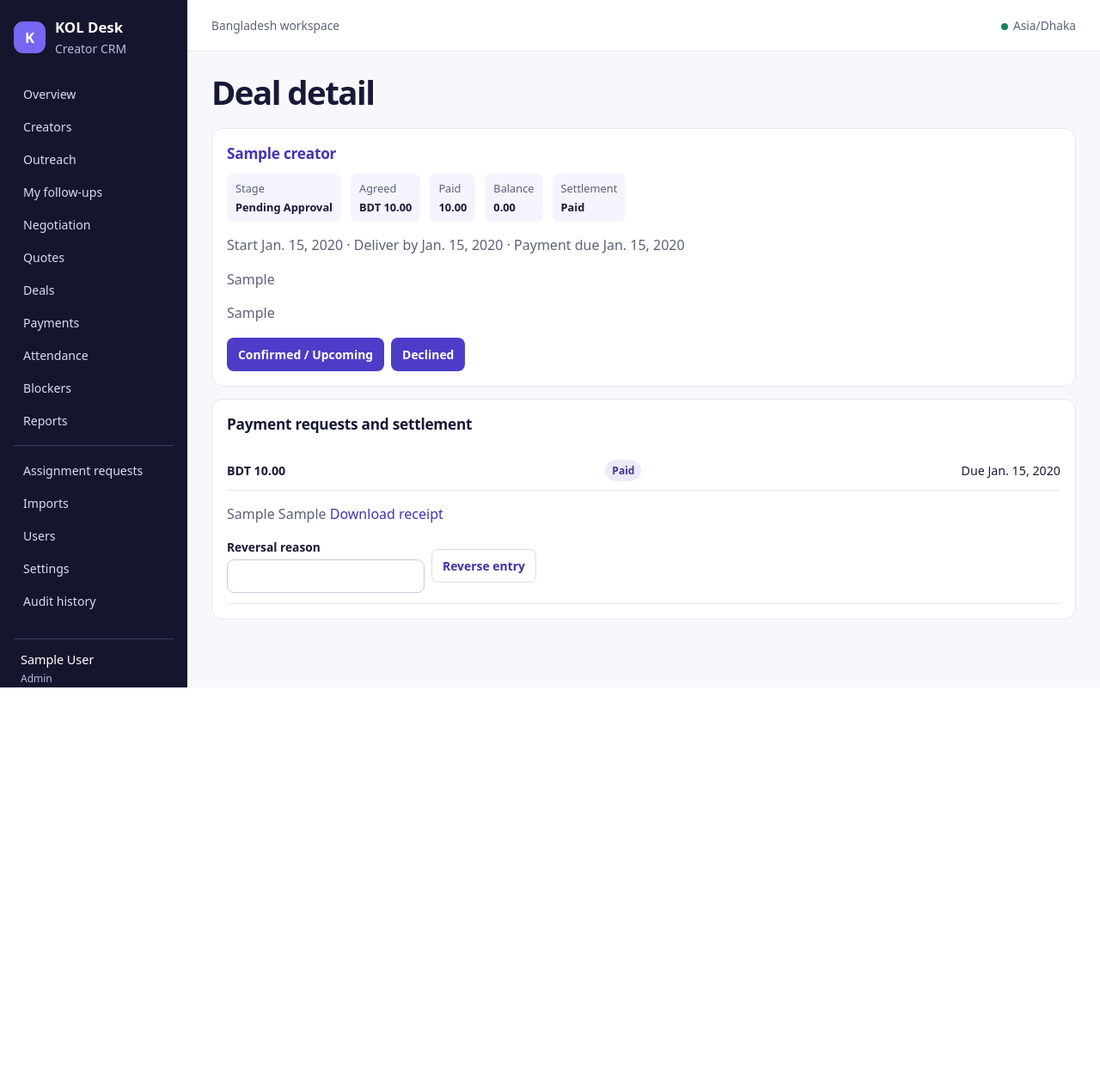
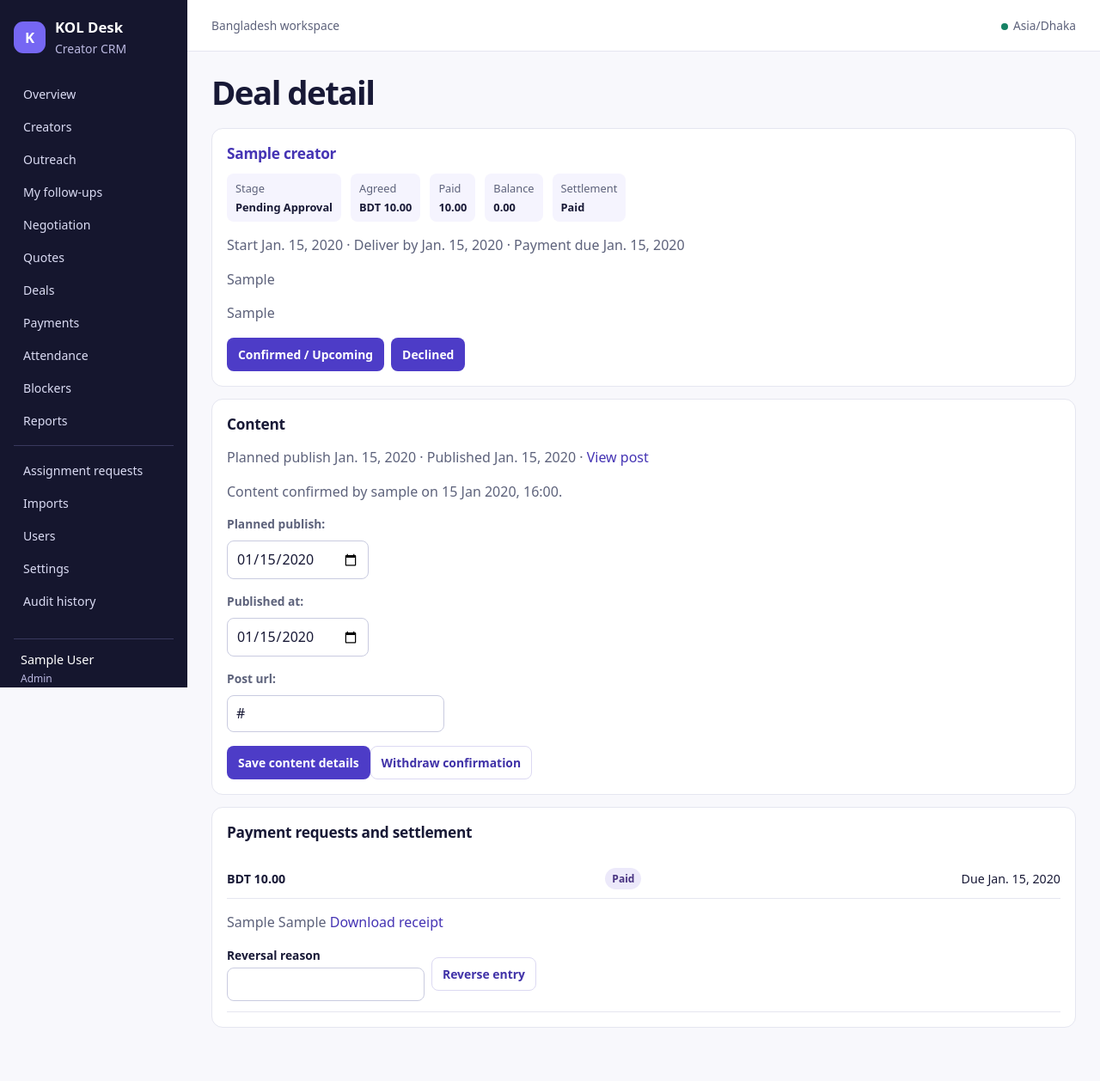
Before and after one commit to giyu-del/kol-desk-crm, a Django app: page /deals/1/ in a window 1280 px wide. Shown: the whole page at 86% size. Before the commit the page ends 800 px from the top, so only its background shows below. Run offline with Django 5.2, Linux system fonts and the light colour scheme; a user stored in the database is signed in; tables that the repository leaves empty hold one stand-in row (values such as "Sample post"); parts of the project's set-up code (start-up, migrations or seed data) failed here and were passed over.

Commit message:
Track deal content and block payment approval until it is confirmed

```diff
--- a/crm/forms.py
+++ b/crm/forms.py
@@ -52,6 +52,12 @@ class DealForm(forms.ModelForm):
         fields = ["start", "deadline", "due", "terms"]
         widgets = {key: forms.DateInput(attrs={"type": "date"}) for key in ["start", "deadline", "due"]}
 
+class ContentForm(forms.ModelForm):
+    class Meta:
+        model = Deal
+        fields = ["planned_publish", "published_at", "post_url"]
+        widgets = {"planned_publish": forms.DateInput(attrs={"type": "date"}), "published_at": forms.DateInput(attrs={"type": "date"})}
+
 class PaymentForm(forms.ModelForm):
     amount = forms.DecimalField(min_value=Decimal(".01"), max_digits=16, decimal_places=2)
 
--- a/crm/models.py
+++ b/crm/models.py
@@ -165,6 +165,12 @@ class Deal(models.Model):
     deadline = models.DateField(null=True, blank=True)
     due = models.DateField(null=True, blank=True)
     terms = models.TextField(blank=True)
+    planned_publish = models.DateField(null=True, blank=True)
+    published_at = models.DateField(null=True, blank=True)
+    post_url = models.URLField(max_length=2500, blank=True)
+    content_confirmed = models.BooleanField(default=False)
+    content_confirmed_by = models.ForeignKey(U, null=True, blank=True, on_delete=models.PROTECT, related_name="content_confirmed_deals")
+    content_confirmed_at = models.DateTimeField(null=True, blank=True)
     created = models.DateTimeField(default=timezone.now)
     confirmed_at = models.DateTimeField(null=True, blank=True)
 
--- a/crm/templates/page.html
+++ b/crm/templates/page.html
@@ -65,12 +65,13 @@
 </tbody></table></div>{% include "pagination.html" with p=quotes %}{% endif %}
 
 {% if deals is not None %}{% if not payment_view %}<form class="filters"><input name="platform" placeholder="Platform" aria-label="Platform" value="{{ request.GET.platform }}"><input name="niche" placeholder="Niche" aria-label="Niche" value="{{ request.GET.niche }}"><input name="budget" placeholder="Max BDT" aria-label="Maximum BDT" value="{{ request.GET.budget }}"><button>Apply</button><a class="button outline" href="?budget=6000">Up to BDT 6,000</a></form>{% endif %}
-<div class="table-wrap"><table><thead><tr><th>Creator / deliverables</th><th>Stage</th><th>Quote (BDT)</th><th>Tier</th><th>Confirmed score</th><th>Starts</th><th>Due</th><th>Paid</th><th>Balance</th></tr></thead><tbody>
-{% for obj,score in deals %}<tr><td><a href="{% url 'deal' obj.pk %}">{{ obj.quote.profile.creator }}</a><small>{{ obj.quote.deliverables }}</small></td><td><span class="chip">{{ obj.state }}</span></td><td class="number">{{ obj.quote.bdt|floatformat:2 }}</td><td>{{ obj.tier }}</td><td>{{ score|default_if_none:"—" }}</td><td>{{ obj.start|default_if_none:"—" }}</td><td>{{ obj.due|default_if_none:"—" }}</td><td class="number">{{ obj.quote.currency }} {{ obj.paid|floatformat:2 }}</td><td class="number">{{ obj.quote.currency }} {{ obj.balance|floatformat:2 }}<small>{{ obj.settlement }}</small></td></tr>{% empty %}<tr><td colspan="9">No deals available.</td></tr>{% endfor %}
+<div class="table-wrap"><table><thead><tr><th>Creator / deliverables</th><th>Stage</th><th>Content</th><th>Quote (BDT)</th><th>Tier</th><th>Confirmed score</th><th>Starts</th><th>Due</th><th>Paid</th><th>Balance</th></tr></thead><tbody>
+{% for obj,score in deals %}<tr><td><a href="{% url 'deal' obj.pk %}">{{ obj.quote.profile.creator }}</a><small>{{ obj.quote.deliverables }}</small></td><td><span class="chip">{{ obj.state }}</span></td><td>{{ obj.content_confirmed|yesno:"Confirmed,Not confirmed" }}</td><td class="number">{{ obj.quote.bdt|floatformat:2 }}</td><td>{{ obj.tier }}</td><td>{{ score|default_if_none:"—" }}</td><td>{{ obj.start|default_if_none:"—" }}</td><td>{{ obj.due|default_if_none:"—" }}</td><td class="number">{{ obj.quote.currency }} {{ obj.paid|floatformat:2 }}</td><td class="number">{{ obj.quote.currency }} {{ obj.balance|floatformat:2 }}<small>{{ obj.settlement }}</small></td></tr>{% empty %}<tr><td colspan="10">No deals available.</td></tr>{% endfor %}
 </tbody></table></div>{% include "pagination.html" with p=deals %}{% endif %}
 
 {% if deal %}<section class="card"><h2><a href="{% url 'creator' deal.quote.profile.creator_id %}">{{ deal.quote.profile.creator }}</a></h2><div class="facts"><span>Stage <strong>{{ deal.state }}</strong></span><span>Agreed <strong>{{ deal.quote.currency }} {{ deal.quote.amount }}</strong></span><span>Paid <strong>{{ deal.paid|floatformat:2 }}</strong></span><span>Balance <strong>{{ deal.balance|floatformat:2 }}</strong></span><span>Settlement <strong>{{ deal.settlement }}</strong></span></div><p>Start {{ deal.start|default_if_none:"—" }} · Deliver by {{ deal.deadline|default_if_none:"—" }} · Payment due {{ deal.due|default_if_none:"—" }}</p><p class="pre">{{ deal.quote.deliverables }}</p><p class="pre">{{ deal.terms }}</p>
 {% if role == 'Admin' or role == 'Manager' %}{% if transitions %}<form class="inline" method="post" action="{% url 'deal_state' deal.pk %}">{% csrf_token %}{% for option in transitions %}<button name="state" value="{{ option }}">{{ option }}</button>{% endfor %}</form>{% endif %}{% endif %}</section>
+<section class="card"><h2>Content</h2><p>Planned publish {{ deal.planned_publish|default_if_none:"—" }} · Published {{ deal.published_at|default_if_none:"—" }}{% if deal.post_url %} · <a href="{{ deal.post_url }}">View post</a>{% endif %}</p><p>{% if deal.content_confirmed %}Content confirmed by {{ deal.content_confirmed_by }} on {{ deal.content_confirmed_at|date:"d M Y, H:i" }}.{% else %}Content not confirmed yet — payments cannot be approved until it is.{% endif %}</p>{% if role == 'Admin' or role == 'Manager' or role == 'KOL Staff' %}<form method="post" action="{% url 'deal_content' deal.pk %}">{% csrf_token %}{{ content_form.as_p }}<button name="action" value="save">Save content details</button>{% if not deal.content_confirmed %}<button name="action" value="confirm">Confirm content is live</button>{% else %}<button name="action" value="withdraw" class="outline">Withdraw confirmation</button>{% endif %}</form>{% endif %}</section>
 <section class="card"><div class="section-head"><h2>Payment requests and settlement</h2>{% if may_request %}<a class="button" href="{% url 'request_payment' deal.pk %}">Request payment</a>{% endif %}</div>
 {% for p in deal.payments.all %}<article class="payment"><div class="list-line"><strong>{{ deal.quote.currency }} {{ p.amount }}</strong><span class="chip">{{ p.state }}</span><span>Due {{ p.due|default_if_none:"—" }}</span></div>
 {% if finance %}<p>{{ p.method }} {{ p.reference }} {% if p.receipt %}<a href="{% url 'receipt' p.pk %}">Download receipt</a>{% endif %}</p><form class="inline" method="post" enctype="multipart/form-data" action="{% url 'payment_state' p.pk %}">{% csrf_token %}
--- a/crm/urls.py
+++ b/crm/urls.py
@@ -24,6 +24,7 @@ urlpatterns = [
     path("quotes/<int:pk>/deal/", views.add_deal, name="add_deal"),
     path("deals/", views.deals, name="deals"),
     path("deals/<int:pk>/", views.deal, name="deal"),
+    path("deals/<int:pk>/content/", views.content, name="deal_content"),
     path("deals/<int:pk>/state/", views.deal_state, name="deal_state"),
     path("deals/<int:pk>/payment/", views.request_payment, name="request_payment"),
     path("payments/", views.payments, name="payments"),
--- a/crm/views.py
+++ b/crm/views.py
@@ -21,7 +21,7 @@ from django.utils.dateparse import parse_datetime
 from django.views.decorators.http import require_POST
 from django import forms
 
-from .forms import CreatorForm, DealForm, PaymentForm, QuoteForm, ScheduleForm, StatsForm
+from .forms import ContentForm, CreatorForm, DealForm, PaymentForm, QuoteForm, ScheduleForm, StatsForm
 from .models import (Activity, AssignmentRequest, Audit, BLOCKERS, Blocker, Config, Creator,
                      Deal, GroupDelivery, LoginThrottle, Member, OUTCOMES, Payment, Profile, Quote, Report, Schedule, Shift)
 from .services import (COMPLETED_CONTACTS, REPLIES, audit, band, costs, costs_bdt, creators_for,
@@ -403,6 +403,7 @@ def deal(request, pk):
     obj = get_object_or_404(deal_query(request), pk=pk)
     upcoming = obj.state in ("Confirmed / Upcoming", "In Progress", "Completed")
     return page(request, "Deal detail", deal=obj, token=uuid.uuid4(),
+                content_form=ContentForm(instance=obj),
                 may_request=upcoming and role(request.user) in (*EDIT, "Finance"), finance=role(request.user) in FINANCE,
                 transitions={"Pending Approval": ("Confirmed / Upcoming", "Declined"), "Confirmed / Upcoming": ("In Progress",), "In Progress": ("Completed",)}.get(obj.state, ()))
 
@@ -423,6 +424,30 @@ def deal_state(request, pk):
         if new != "Declined":
             Creator.objects.filter(pk=obj.quote.profile.creator_id).update(stage=new, updated=timezone.now())
         audit(request.user, "Deal state", pk, state=new)
+    return redirect("deal", pk=pk)
+
+@login_required
+@require_POST
+def content(request, pk):
+    allowed(request, EDIT)
+    obj = get_object_or_404(deal_query(request), pk=pk)
+    if request.POST.get("action") == "withdraw":
+        obj.content_confirmed, obj.content_confirmed_by, obj.content_confirmed_at = False, None, None
+        obj.save(update_fields=["content_confirmed", "content_confirmed_by", "content_confirmed_at"])
+        audit(request.user, "Content confirmation withdrawn", pk)
+        return redirect("deal", pk=pk)
+    form = ContentForm(request.POST, instance=obj)
+    if not form.is_valid():
+        messages.error(request, "Check the content dates and post link.")
+        return redirect("deal", pk=pk)
+    obj = form.save()
+    if request.POST.get("action") == "confirm":
+        if not obj.post_url or not obj.published_at:
+            messages.error(request, "Add the published date and post link before confirming the content.")
+            return redirect("deal", pk=pk)
+        obj.content_confirmed, obj.content_confirmed_by, obj.content_confirmed_at = True, request.user, timezone.now()
+        obj.save(update_fields=["content_confirmed", "content_confirmed_by", "content_confirmed_at"])
+        audit(request.user, "Content confirmed", pk)
     return redirect("deal", pk=pk)
 
 @login_required
@@ -465,6 +490,9 @@ def payment_state(request, pk):
         valid = {"Pending Approval": ("Approved", "Rejected"), "Approved": ("Paid", "Rejected"), "Paid": ("Reversed",)}
         if new not in valid.get(payment.state, ()):
             messages.error(request, "That payment transition is unavailable.")
+            return redirect("deal", pk=payment.deal_id)
+        if new == "Approved" and not payment.deal.content_confirmed:
+            messages.error(request, "Confirm the content is live before approving this payment.")
             return redirect("deal", pk=payment.deal_id)
         if new == "Reversed" and not request.POST.get("reason", "").strip():
             messages.error(request, "Enter a reversal reason.")
```
Also changed, not shown: crm/tests.py (+42 -0 lines), crm/migrations/0004_deal_content.py (added).
